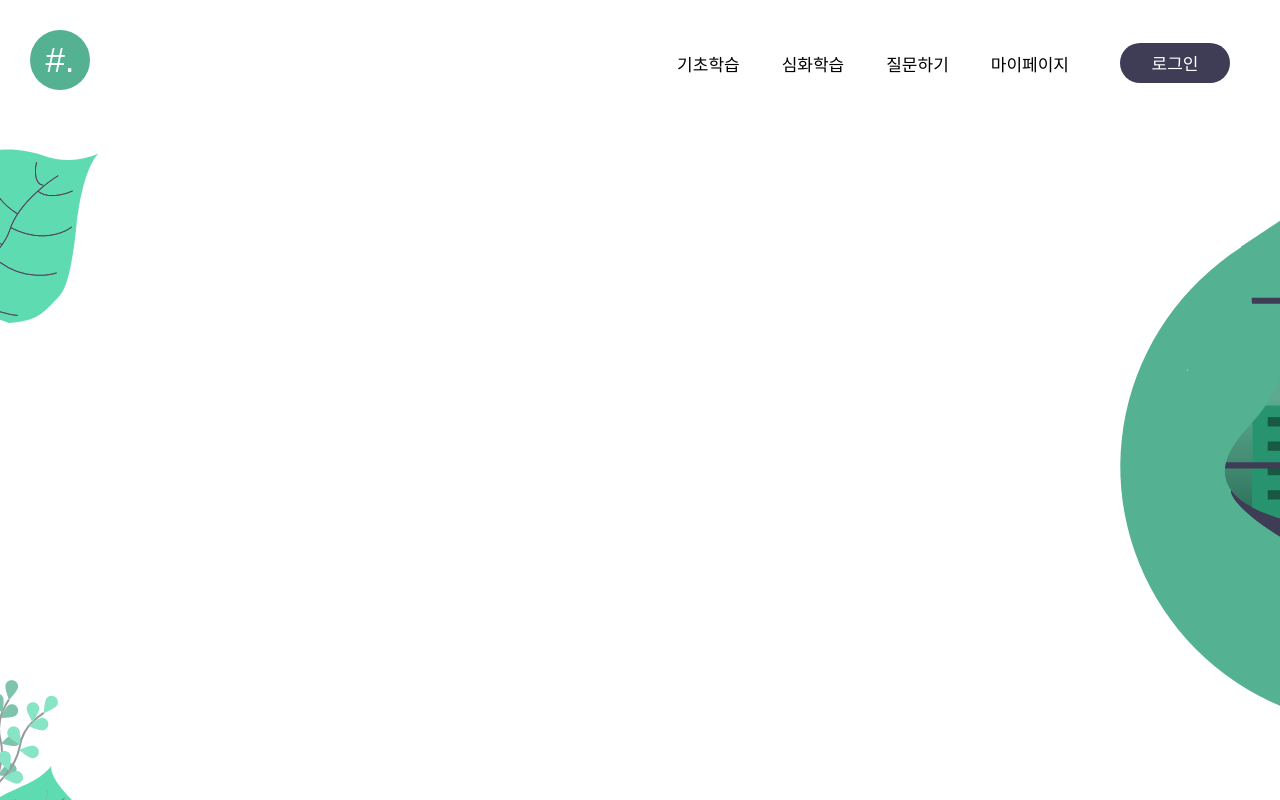
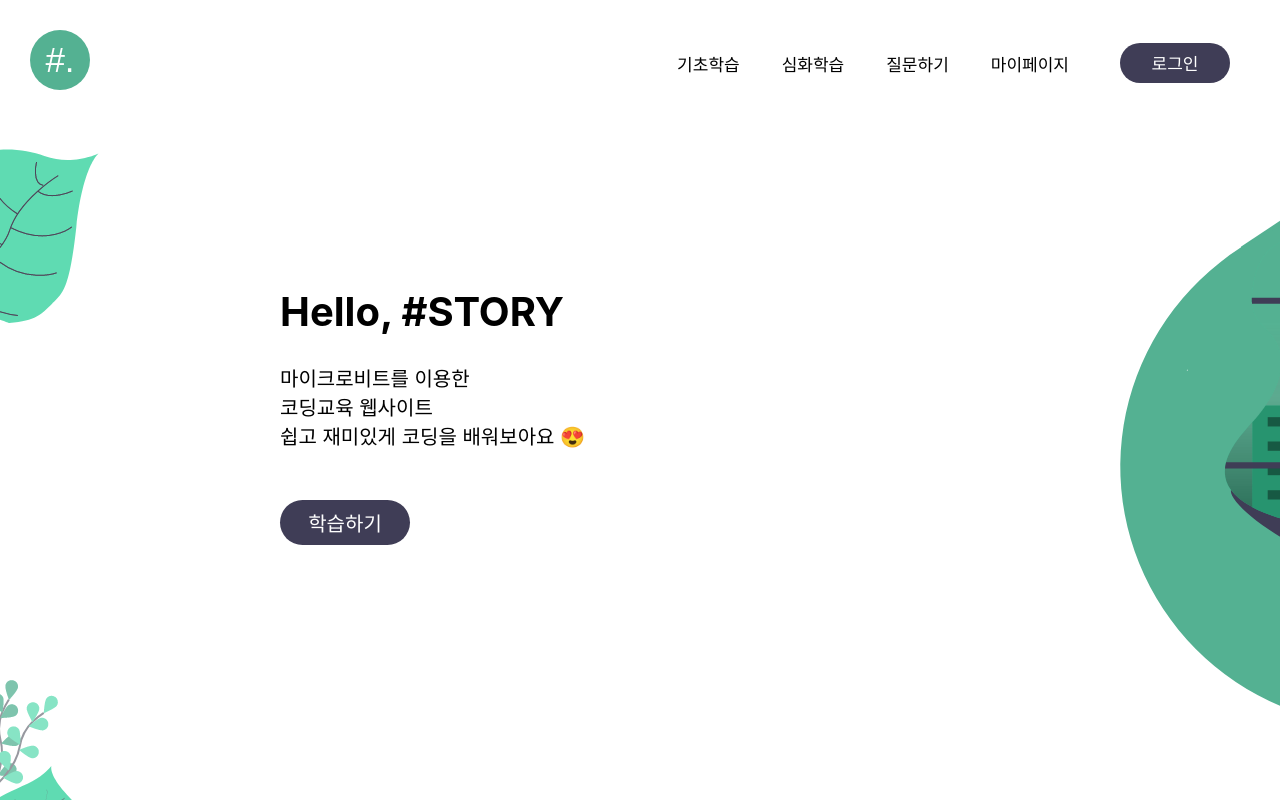
Before and after one commit to SHAP-STORY/SHAP_STORY, a React (Create React App) app in the folder front_end/: page / in a window 1280 px wide. Built offline with nearby package versions, Linux system fonts and the light colour scheme.

Commit message:
feat : Body 추가

```diff
--- a/front_end/src/Home.js
+++ b/front_end/src/Home.js
@@ -16,6 +16,11 @@ const Home = (props) => {
                 <ContentButton>마이페이지</ContentButton>
                 <RoundButton>로그인</RoundButton>
             </Header>
+            <Body>
+                <Title>Hello, #STORY</Title>
+                <Text>마이크로비트를 이용한<br/>코딩교육 웹사이트<br/>쉽고 재미있게 코딩을 배워보아요 😍</Text>
+                <RoundButton2>학습하기</RoundButton2>
+            </Body>
 
         </Background>
     );
@@ -73,6 +78,40 @@ const RoundButton = styled.button`
     border-radius: 30px;
 `;
 
+//--------------------------------------------------------
+// BODY
+const Body = styled.div`
+    float: left;
+    margin: 25vh 0px 0px 35vh;
+    display: flex;
+    flex-direction: column;
+    item-align: baseline;
+    justify-content: space-between;
+`;
+
+const Title = styled.h1`
+    font-size: 40px;
+    text-align: left;
+    align: left;
+`;
+
+const Text = styled.text`
+    text-align: left;
+    align: left;
+    font-size: 20px;
+`;
+
+const RoundButton2 = styled.button`
+    font-size: 20px;
+    margin-top: 50px;
+    float: right;
+    background-color: #3F3D56;
+    border: 0;
+    color: white;
+    width: 130px;
+    height: 45px;
+    border-radius: 30px;
+`;
 
 
 
```
